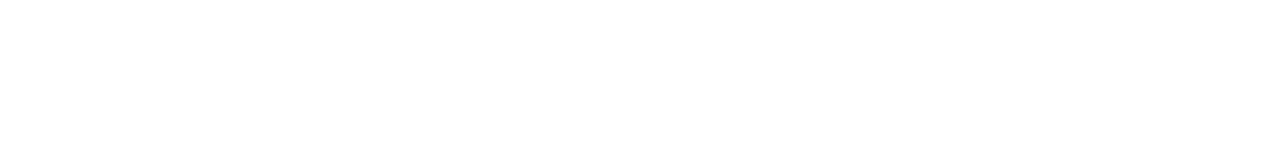
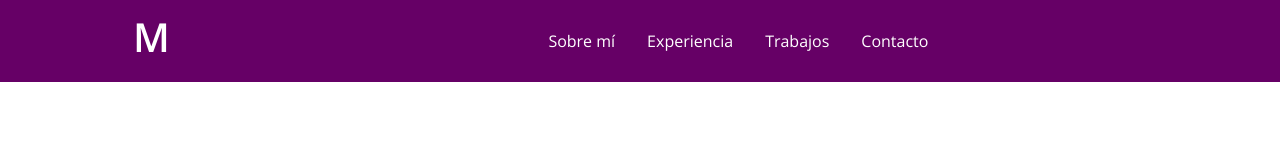
Before and after one commit to vsaldanac/Portafolio-de-Magdalena, a plain HTML site: page index.html in a window 1280 px wide. Drawn offline with nearby package versions, Linux system fonts and the light colour scheme.

Commit message:
second commit: nav

```diff
--- a/Assets - Prueba/css/style.css
+++ b/Assets - Prueba/css/style.css
@@ -1,3 +1,3 @@
 body{
-
+  font-family: 'Open Sans', sans-serif;
 }
--- a/index.html
+++ b/index.html
@@ -6,9 +6,62 @@
     <meta name="description" content="Portafolio de Magdalena">
     <meta name="keywords" content="portafolio, experiencia, desarrollador, rails, stormtrooper, trabajo">
     <meta name="viewport" content="width=device-width, initial-scale=1">
+    <link rel="stylesheet" href="https://use.fontawesome.com/releases/v5.6.3/css/all.css" integrity="sha384-UHRtZLI+pbxtHCWp1t77Bi1L4ZtiqrqD80Kn4Z8NTSRyMA2Fd33n5dQ8lWUE00s/"crossorigin="anonymous">
+    <link rel="stylesheet" href="https://stackpath.bootstrapcdn.com/bootstrap/4.4.1/css/bootstrap.min.css" integrity="sha384-Vkoo8x4CGsO3+Hhxv8T/Q5PaXtkKtu6ug5TOeNV6gBiFeWPGFN9MuhOf23Q9Ifjh" crossorigin="anonymous">
+    <link href="https://fonts.googleapis.com/css?family=Oswald:200,700&display=swap" rel="stylesheet">
+    <link href="https://fonts.googleapis.com/css?family=Open+Sans:400,600&display=swap" rel="stylesheet">
+    <link rel="stylesheet" href="Assets - Prueba/css/style.css">
     <title>Portafolio de Magdalena</title>
   </head>
   <body>
 
+    <nav class="navbar navbar-expand-lg navbar-light fixed-top" style="background-color: #660066;">
+      <div class="container">
+        <a class="navbar-brand" href="#"><h1 class="text-white font-weight-bold ml-5 mr-5">M</h1></a>
+        <button class="navbar-toggler" type="button" data-toggle="collapse" data-target="#navbarSupportedContent" aria-controls="navbarSupportedContent" aria-expanded="false" aria-label="Toggle navigation">
+          <span class="navbar-toggler-icon"></span>
+        </button>
+
+        <div class="collapse navbar-collapse" id="navbarSupportedContent">
+          <ul class="navbar-nav mr-auto ml-auto">
+            <li class="nav-item active">
+              <a class="nav-link text-white ml-5" href="#">Sobre mí</a>
+            </li>
+            <li class="nav-item">
+              <a class="nav-link text-white ml-3" href="#">Experiencia</a>
+            </li>
+            <li class="nav-item">
+              <a class="nav-link text-white ml-3" href="#">Trabajos</a>
+            </li>
+            <li class="nav-item">
+              <a class="nav-link text-white ml-3" href="#">Contacto</a>
+            </li>
+          </ul>
+        </div>
+      </div>
+    </nav>
+
+    <header>
+
+    </header>
+
+    <section>
+
+    </section>
+
+    <section>
+
+    </section>
+
+    <section>
+
+    </section>
+
+    <footer>
+    </footer>
+
+    <script src="https://code.jquery.com/jquery-3.4.1.slim.min.js" integrity="sha384-J6qa4849blE2+poT4WnyKhv5vZF5SrPo0iEjwBvKU7imGFAV0wwj1yYfoRSJoZ+n" crossorigin="anonymous"></script>
+    <script src="https://cdn.jsdelivr.net/npm/popper.js@1.16.0/dist/umd/popper.min.js" integrity="sha384-Q6E9RHvbIyZFJoft+2mJbHaEWldlvI9IOYy5n3zV9zzTtmI3UksdQRVvoxMfooAo" crossorigin="anonymous"></script>
+    <script src="https://stackpath.bootstrapcdn.com/bootstrap/4.4.1/js/bootstrap.min.js" integrity="sha384-wfSDF2E50Y2D1uUdj0O3uMBJnjuUD4Ih7YwaYd1iqfktj0Uod8GCExl3Og8ifwB6" crossorigin="anonymous"></script>
   </body>
 </html>
```
